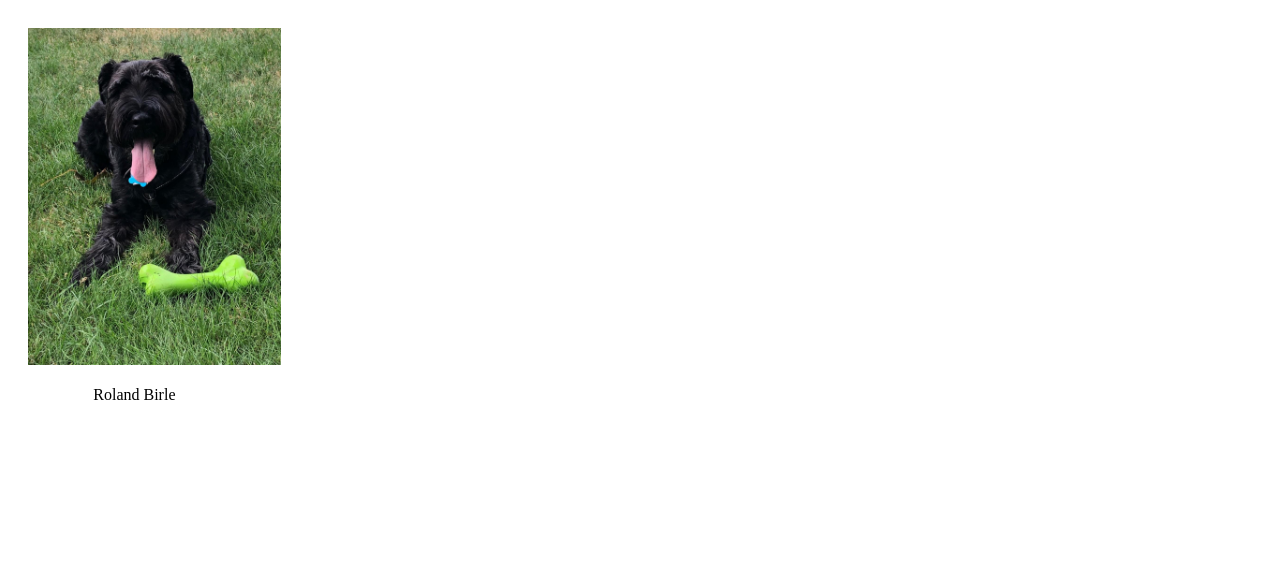
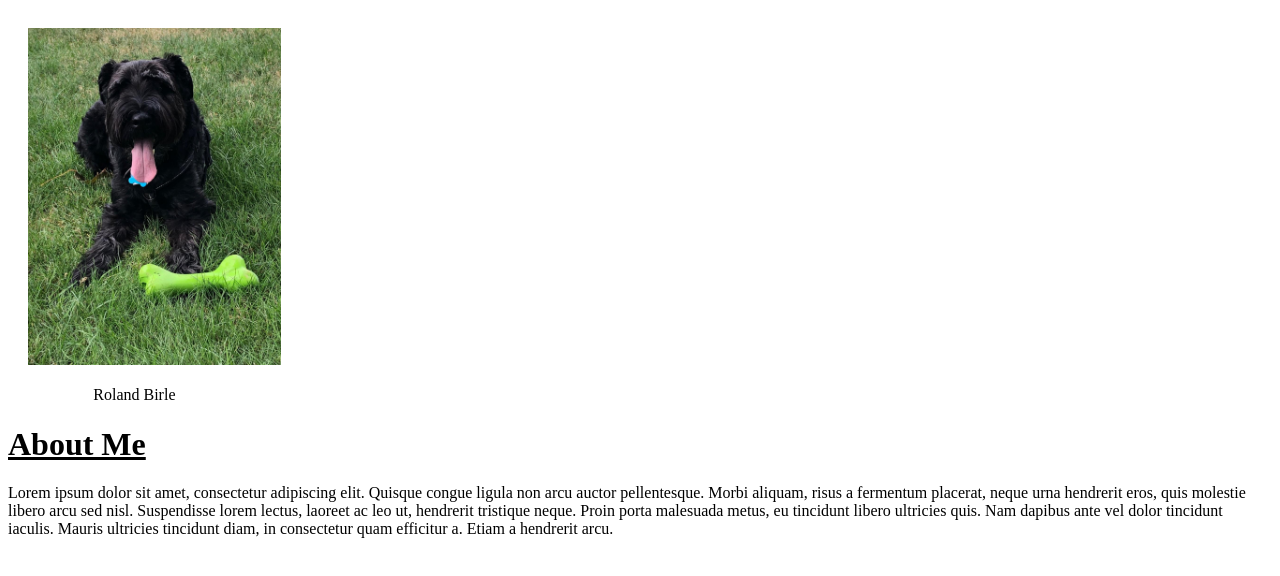
Before and after one commit to ibirle/PersonalWebsite, a plain HTML site: page index.html in a window 1280 px wide. Drawn offline with Linux system fonts and the light colour scheme.

Commit message:
Added about me

```diff
--- a/index.html
+++ b/index.html
@@ -1,10 +1,19 @@
 <html lang="en">
     <link rel="stylesheet" href="web.css">
     <body>
-        <div>
-            <img id="profilePic" src="roland.jpg"  alt="Roland the dog">
-            <p id="nameTag">Roland Birle</p>
+
+        <div class="hDiv">
+            <div>
+                <img id="profilePic" src="roland.jpg"  alt="Roland the dog">
+                <p id="nameTag">Roland Birle</p>
+            </div>
+
+            <div>
+                <h1>About Me</h1>
+                <p>Lorem ipsum dolor sit amet, consectetur adipiscing elit. Quisque congue ligula non arcu auctor pellentesque. Morbi aliquam, risus a fermentum placerat, neque urna hendrerit eros, quis molestie libero arcu sed nisl. Suspendisse lorem lectus, laoreet ac leo ut, hendrerit tristique neque. Proin porta malesuada metus, eu tincidunt libero ultricies quis. Nam dapibus ante vel dolor tincidunt iaculis. Mauris ultricies tincidunt diam, in consectetur quam efficitur a. Etiam a hendrerit arcu.</p>
+            </div>
         </div>
+
     </body>
 
 
--- a/web.css
+++ b/web.css
@@ -9,3 +9,11 @@
     width:20%;
 
 }
+
+.hDiv {
+    float: center;
+}
+
+h1 {
+    text-decoration: underline;
+  }
```
